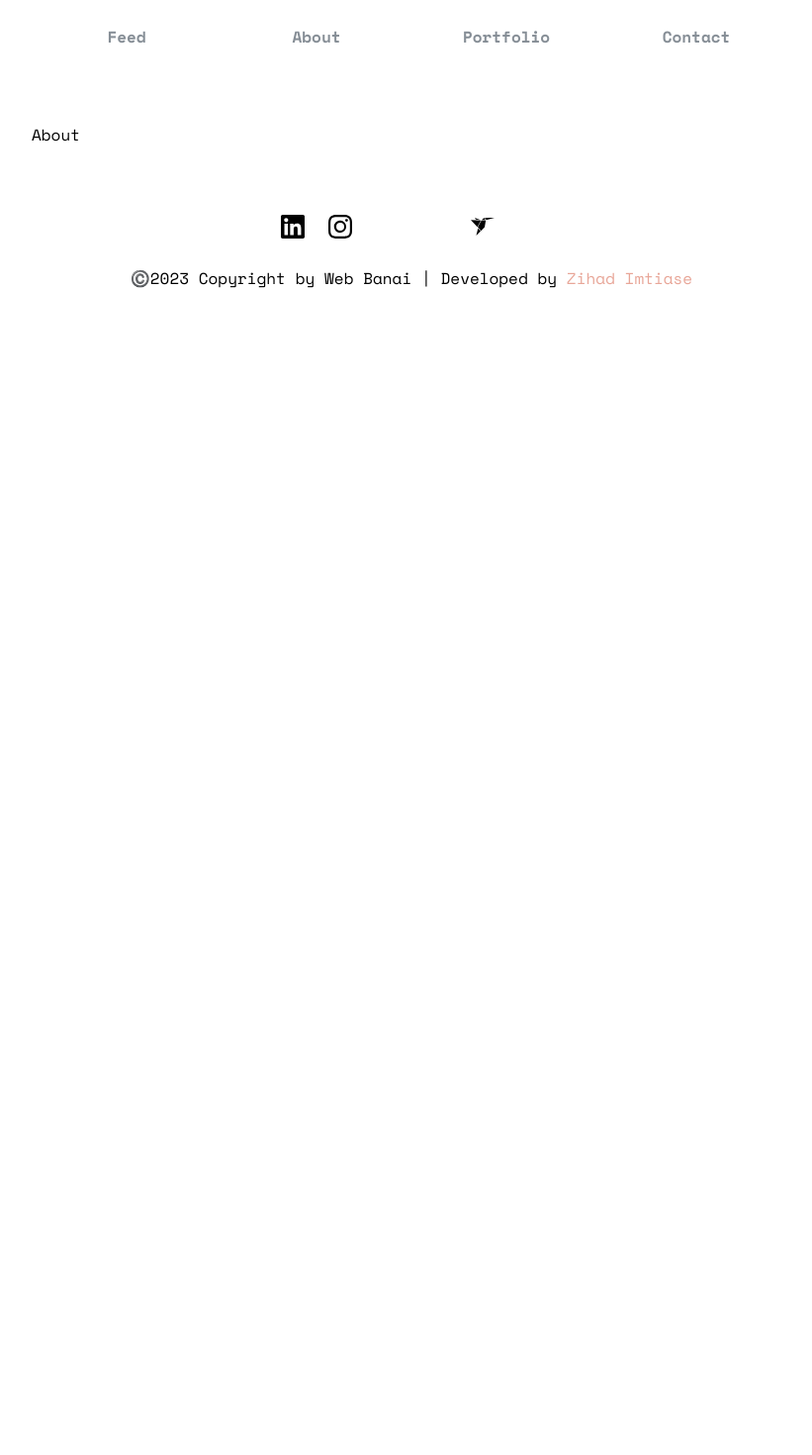
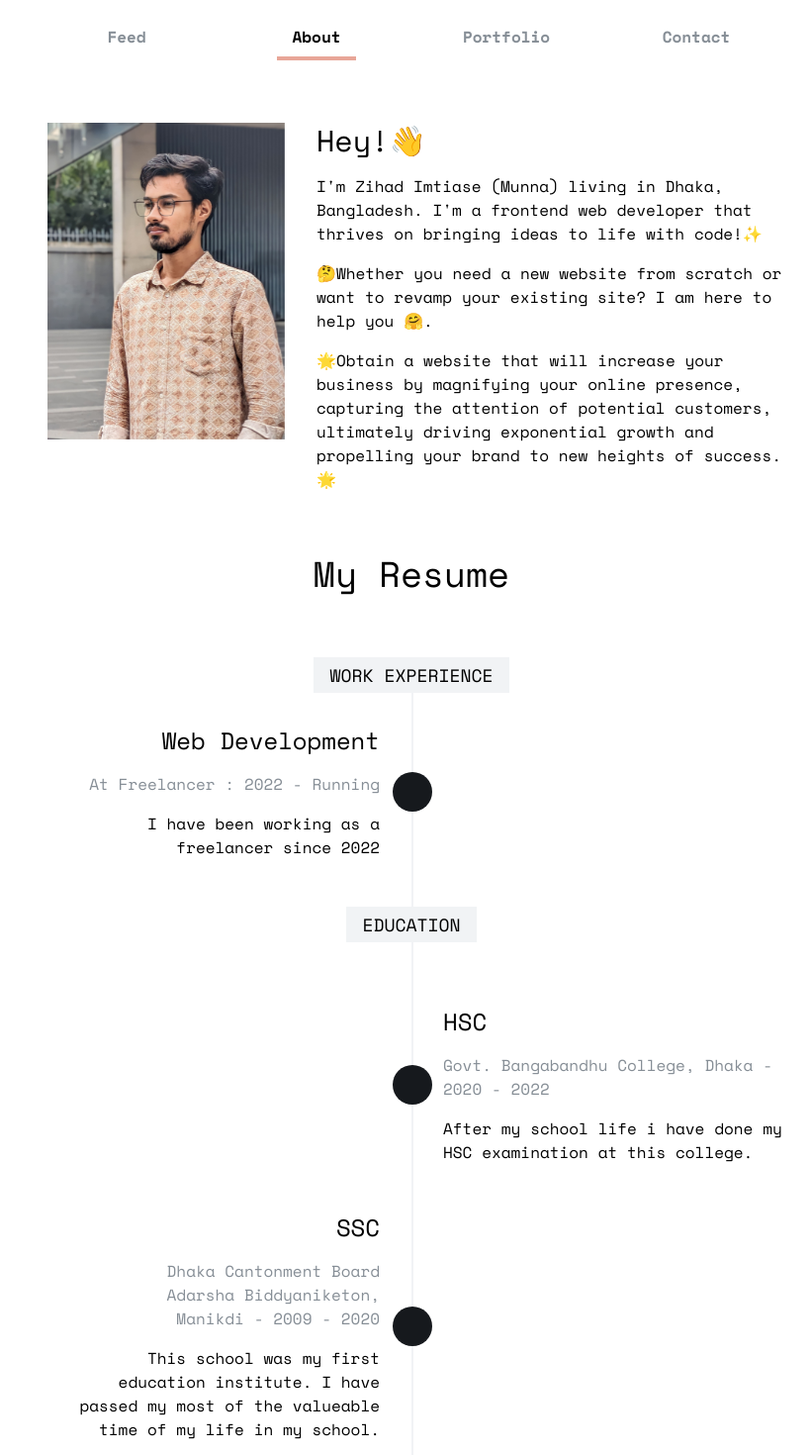
Before and after one commit to zihadimtiase2021/my-portfolio-with-react, a React (Vite) app: page /about in a window 1280 px wide. Shown: the part 600-2070 px from the top of the page at 99% size, without its empty margins (224-1045 px from the left). Before the commit the page ends 925 px from the top, so only its background shows below. Built offline with nearby package versions, Linux system fonts and the light colour scheme; some icons are missing.

Commit message:
working going on about section

```diff
--- a/src/assets/index.jsx
+++ b/src/assets/index.jsx
@@ -4,6 +4,7 @@ import popUp3 from "./img/Portfolio-popup/portfolio3popup.webp";
 import popUp4 from "./img/Portfolio-popup/portfolio4popup.webp";
 import popUp5 from "./img/Portfolio-popup/portfolio5popup.webp";
 import popUp6 from "./img/Portfolio-popup/portfolio6popup.webp";
+import aboutImg from "./img/about.jpg";
 import coverPhoto from "./img/cover-photo.webp";
 import dp2 from "./img/dp-2.webp";
 import reviewDP from "./img/dp.webp";
@@ -29,6 +30,7 @@ import transparentDp from "./img/transparent-dp.png";
 import logo from "./img/web-banai-logo.webp";
 
 export {
+  aboutImg,
   coverPhoto,
   css,
   dp,
--- a/src/pages/About.jsx
+++ b/src/pages/About.jsx
@@ -1,17 +1,141 @@
-import { useEffect } from "react";
-import { useParams } from "react-router-dom";
+import { useEffect, useState } from "react";
+
 import { useGlobalContext } from "../context/appContext";
+import { about } from "../utils/constants";
 
 const About = () => {
+  const [readMore, setReadMore] = useState(false);
+
   const { setparams } = useGlobalContext();
-  const { about } = useParams();
 
   useEffect(() => {
-    setparams(about);
-  }, [about, setparams]);
+    setparams("about");
+  }, [setparams]);
 
-  console.log(about);
+  return (
+    <div className="filtering-content about ">
+      {/* <!-- row --> */}
+      <div className="flex flex-col md:flex-row gap-4 mb-16">
+        {/* <!-- left --> */}
+        {/* <!-- col --> */}
+        <div className="flex  mx-4 md:w-1/3">
+          <div className="w-60 h-60 sticky top-20">
+            <img
+              className="w-full"
+              src={about[0].img}
+              loading="lazy"
+              alt="zihad"
+            />
+          </div>
+        </div>
+        {/* <!-- right --> */}
+        {/* <!-- col --> */}
+        <div className="space-y-4 md:w-4/6">
+          {/* <!-- personal-information --> */}
+          <h1 className="text-3xl mb-4">Hey!👋</h1>
 
-  return <div>About</div>;
+          {readMore
+            ? about[1].map((item, index) => <p key={index}>{item}</p>)
+            : about[1]
+                .slice(0, 3)
+                .map((item, index) => <p key={index}> {item} </p>)}
+
+          {/* <!-- personal-information end --> */}
+          {/* <!-- <div
+          class="relative ml-4 before:content-[''] before:absolute before:bg-myDark before:dark:bg-white before:w-[2px] before:h-full before:rounded-sm before:top-0 before:-left-3"
+        >
+
+        </div> --> */}
+        </div>
+      </div>
+      {/* <!-- row-end --> */}
+      {/* <!-- row --> */}
+      <div id="resume" className="w-full">
+        {/* <!-- my-resume --> */}
+        <h1 className="text-4xl text-center mb-16">My Resume</h1>
+        <div className="flex justify-start md:justify-center">
+          <p className="text-lg bg-whiteHover dark:bg-darkHover px-4 py-1 mb-8">
+            WORK EXPERIENCE
+          </p>
+        </div>
+        {/* <!-- middle-border --> */}
+        <div className="relative before:content-[''] before:absolute before:bg-whiteHover dark:before:bg-darkHover before:w-[2px] before:bottom-0 before:-top-[35px] before:left-6 md:before:left-1/2">
+          {/* <!-- work --> */}
+          <div className="flex flex-col mb-20 md:mb-12 md:flex-row">
+            <div className="pr-8 text-left ml-[55px] md:ml-0 md:text-right md:w-1/2">
+              <h1 className="text-2xl">Web Development</h1>
+              <p className="text-base text-myGray my-4">
+                At Freelancer : 2022 - Running
+              </p>
+              <p className="text-base">
+                I have been working as a <br />
+                freelancer since 2022
+              </p>
+            </div>
+            {/* <!-- icon --> */}
+            <div className="md:w-1/2 flex items-center">
+              <div className="h-10 w-10 rounded-full bg-myDark dark:bg-white text-white dark:text-myDark flex justify-center items-center -mt-[180px] ml-[5px] md:mt-0 md:-ml-[19px] z-10">
+                <i className="fa-solid fa-briefcase"></i>
+              </div>
+            </div>
+          </div>
+          {/* <!-- work end --> */}
+          {/* <!-- education-title --> */}
+          <div className="flex mb-8 justify-start md:justify-center">
+            <p className="text-lg bg-whiteHover dark:bg-darkHover px-4 py-1 mb-8 z-10">
+              EDUCATION
+            </p>
+          </div>
+          {/* <!-- education-title end--> */}
+          {/* <!-- HSC --> */}
+          <div className="flex flex-col mb-12 md:flex-row">
+            {/* <!-- icon --> */}
+            <div className="md:w-1/2 flex items-center justify-start md:justify-end">
+              <div className="h-10 w-10 rounded-full bg-myDark dark:bg-white text-white dark:text-myDark flex justify-center items-center -mr-[21px] z-10 mt-8 ml-[5px] md:ml-0 md:mt-0">
+                <i className="fa-solid fa-graduation-cap"></i>
+              </div>
+            </div>
+            {/* <!-- text --> */}
+            <div className="text-left -mt-[95px] ml-[55px] pl-0 mb-6 md:mb-0 md:pl-8 md:ml-0 md:mt-0 md:w-1/2">
+              <h1 className="text-2xl">HSC</h1>
+              <p className="text-base text-myGray my-4">
+                Govt. Bangabandhu College, Dhaka - 2020 - 2022
+              </p>
+              <p className="text-base">
+                After my school life i have done my HSC examination at this
+                college.
+              </p>
+            </div>
+          </div>
+          {/* <!-- HSC end--> */}
+          {/* <!-- SSC --> */}
+          <div className="flex flex-col pb-12 md:flex-row">
+            <div className="text-left pr-0 ml-[55px] md:ml-0 md:text-right md:pr-8 md:w-1/2">
+              <h1 className="text-2xl">SSC</h1>
+              <p className="text-base text-myGray my-4">
+                Dhaka Cantonment Board <br />
+                Adarsha Biddyaniketon, <br />
+                Manikdi - 2009 - 2020
+              </p>
+              <p className="text-base">
+                This school was my first <br />
+                education institute. I have <br />
+                passed my most of the valueable <br />
+                time of my life in my school.
+              </p>
+            </div>
+            {/* <!-- icon --> */}
+            <div className="md:w-1/2 flex items-center">
+              <div className="h-10 w-10 rounded-full bg-myDark dark:bg-white text-white dark:text-myDark flex justify-center items-center z-10 ml-[5px] -mt-[380px] md:mt-0 md:-ml-[19px]">
+                <i className="fa-solid fa-briefcase"></i>
+              </div>
+            </div>
+          </div>
+          {/* <!-- SSC end --> */}
+        </div>
+      </div>
+      {/* <!-- row end --> */}
+    </div>
+  );
 };
 export default About;
--- a/src/utils/constants.jsx
+++ b/src/utils/constants.jsx
@@ -12,9 +12,9 @@ import {
 } from "react-icons/fa6";
 import { SiFreelancer, SiLinkedin } from "react-icons/si";
 import {
+  aboutImg,
   css,
   dp,
-  dp2,
   html,
   js,
   lottie,
@@ -65,10 +65,33 @@ export const filteringNav = [
 
 export const about = [
   {
-    img: dp2,
-    firstText: `I'm Zihad Imtiase (Munna). I'm a frontend web developer that thrives on bringing ideas to life with code!✨`,
-    secondtext: `Whether you need a new website from scratch or want to revamp your existing site, I am here to help. I understand the importance of keeping up with the latest design trends, as well as ensuring your website is optimized for search engines and accessibility standards. My goal is to provide you with a website that not only looks great but also functions seamlessly, with a user-friendly interface and intuitive navigation.`,
+    img: aboutImg,
   },
+  [
+    "I'm Zihad Imtiase (Munna) living in Dhaka, Bangladesh. I'm a frontend web developer that thrives on bringing ideas to life with code!✨",
+
+    "🤔Whether you need a new website from scratch or want to revamp your existing site? I am here to help you 🤗.",
+
+    "🌟Obtain a website that will increase your business by magnifying your online presence, capturing the attention of potential customers, ultimately driving exponential growth and propelling your brand to new heights of success.🌟",
+
+    "🌐 Elevate Your Brand Online with Tailored Web Solutions 🌐. By getting me in your team, you can expect:",
+
+    "🌐 Your Success, My Focus: From startups to established enterprises, my goal is to empower your digital journey. Anticipate websites that not only boast fantastic aesthetics but also propel your business toward progress.",
+
+    "✨You get a website that not only looks great but also works seamlessly with a user-friendly interface and intuitive navigation. ",
+
+    "🚀 Seamless User Experiences: Transforming intricate codes into intuitive interfaces, your website visitors will effortlessly navigate your platform, engaging seamlessly with your brand in meaningful interactions.",
+
+    "🌐 Mobile-First Approach: Your online presence will be optimized for every device. Expect a responsive and stunning design that ensures your message reaches users on the go.",
+
+    "🌟 Innovative Advantage: By embracing the latest technologies, crafted websites stand out from the crowd, positioning your brand as a forward-thinking industry leader.",
+
+    "📈 Performance that Impresses: Speed, efficiency, and reliability are the hallmarks of my work. Your website will be optimized for peak performance, keeping users engaged and satisfied.",
+
+    "💼 Enhanced Conversions: Your website extends beyond aesthetics it's a potent tool for driving results. Employing a user-focused strategy, together we'll amplify your conversions and attain your business objectives.",
+
+    "💡 Solutions tailored to you: Recognizing the uniqueness of each project, a web solution that seamlessly aligns with your brand identity, purpose and target audience.",
+  ],
 ];
 
 export const resume = {
```
Also changed, not shown: src/assets/img/about.jpg (added), 1 other file (tests, documents, lock files or other folders).
